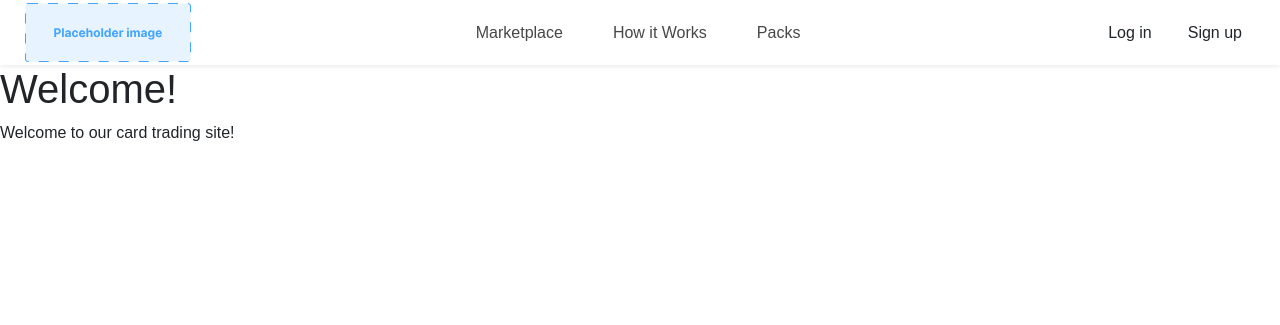
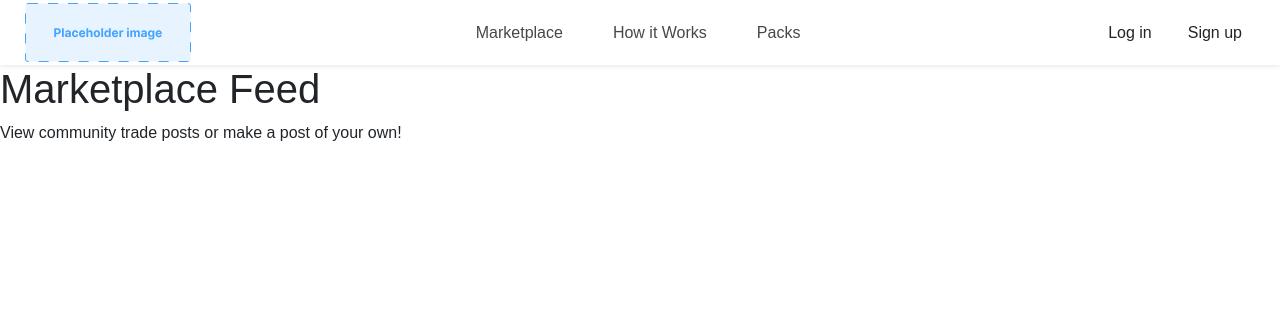
Before and after one commit to 23640118/AgileWebDev, a Python web app: template app/templates/index.html in a window 1280 px wide. Shown: the top 325 px of the page. Run offline with Jinja, Linux system fonts and the light colour scheme; the template is opened without the code that fills it, so the values that code supplies are empty; some libraries are stand-ins or nearby versions.

Commit message:
Trade functionality

```diff
--- a/app/templates/index.html
+++ b/app/templates/index.html
@@ -1,20 +1,19 @@
 {% extends "base.html" %}
 
 {% block content %}
-   <!-- Write all HTML code here -->
 
-   <h1>Welcome!</h1>
-   <p> Welcome to our card trading site!</p>
+   <h1>Marketplace Feed</h1>
+   <p> View community trade posts or make a post of your own!</p>
 
    {% if current_user.is_authenticated %}
-      <a href="/post" class="btn-primary-btn">Make a post!</a>
+      <a href="/post" class="btn btn-primary">Make a post!</a>
    {% endif %}
 
    <div id="posts">
    {% for post in posts|reverse %}
-   <div class="post">
+   <div class="post {% if post.completed == True %}completed{% endif %}">
       <div id="details">
-         <span id="author">{{ post.author.username }}</span>
+         <span id="author">{{ post.author.username }} {% if current_user.user_id == post.owner_id%} (You){% endif %}</span>
          <span id="date">{{ post.date.strftime("%A, %d %B %Y %I:%M:%S %p") }}</span>
       </div>
       <p id="post-message">{{ post.message }}</p>
@@ -33,6 +32,18 @@
       {% endfor %}
       </div>
 
+      {% if current_user.is_authenticated and post.completed != True and current_user.user_id != post.owner_id %}
+      <form class="trade-form">
+         <input type="hidden" name="post_id" value="{{ post.post_id }}">
+         <input type="hidden" name="trade_user" value="{{ current_user }}">
+         <button type="button" class="btn btn-primary trade-btn">Trade</button>
+     </form>
+      {% endif %}
+
+      {% if post.completed == True %}
+      <h4 class="trade-completed">Trade Completed!</h4>
+      {% endif %}
+
    </div>
    {% endfor %}
    </div>
```
Also changed, not shown: app/routes.py (+44 -3 lines), app/static/js/marketplace.js (added, +20 -0 lines).
